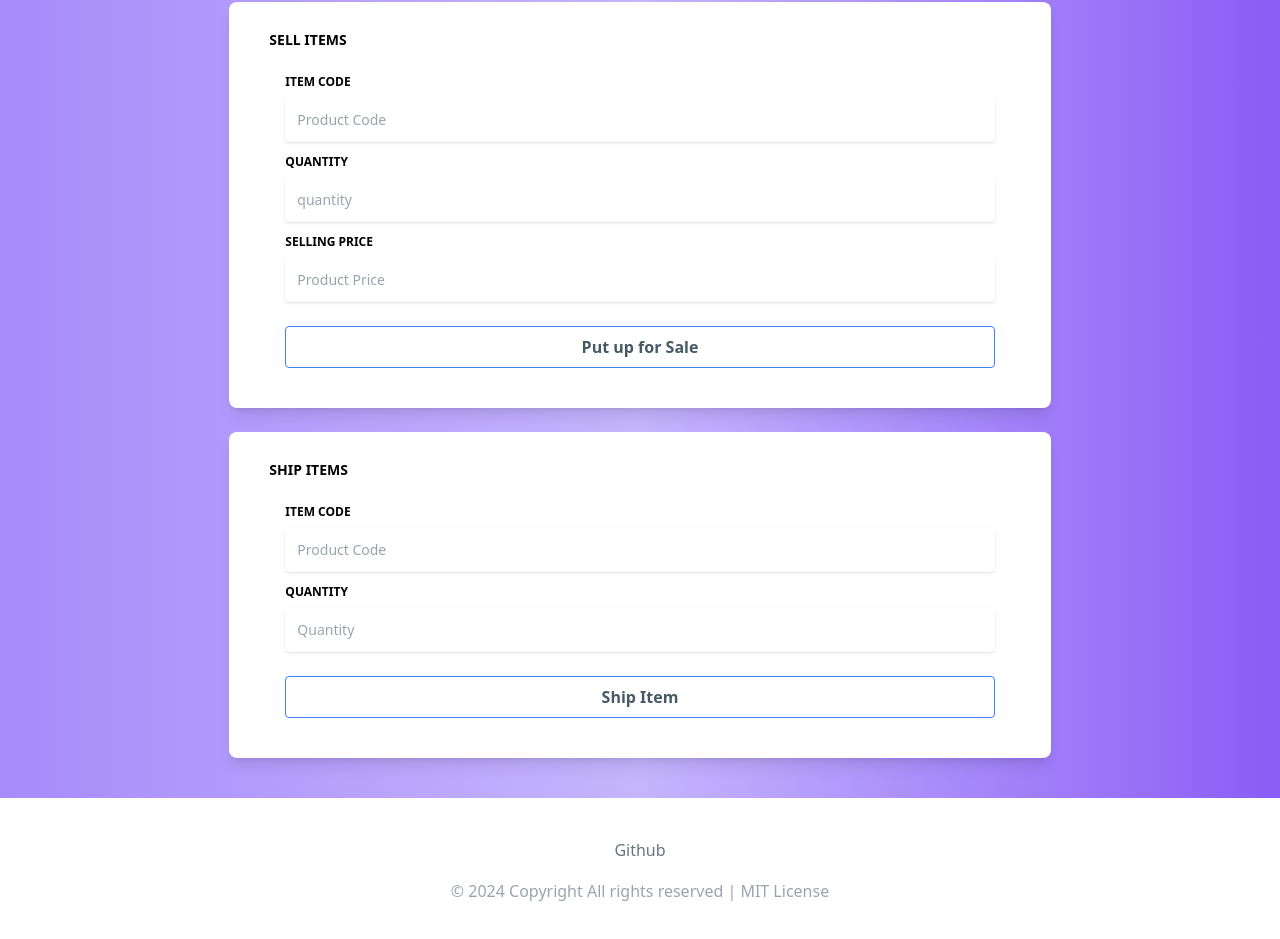
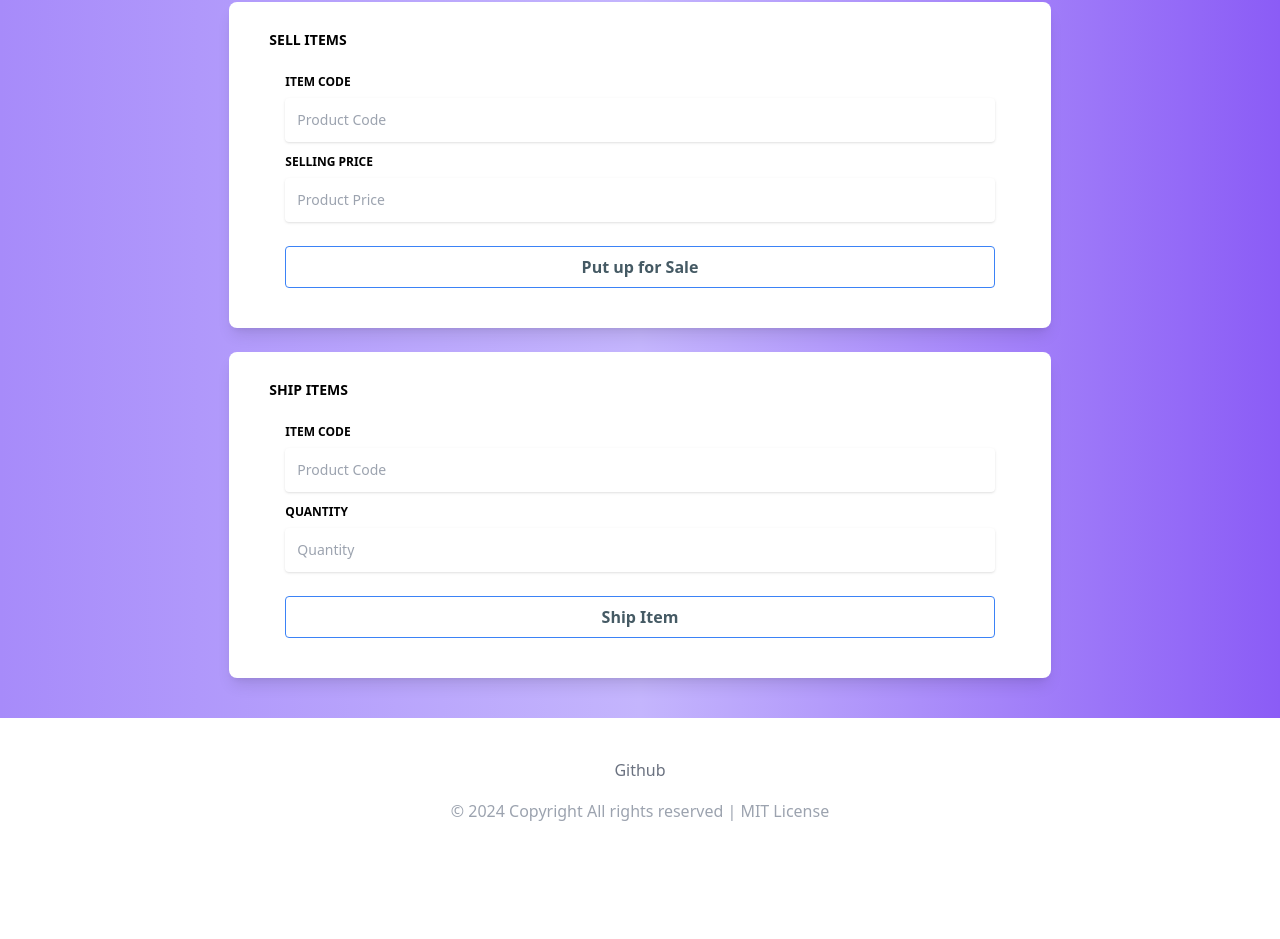
Before and after one commit to zer0vox/scmdapp, a React (Vite) app in the folder dappfront/: page /distributor in a window 1280 px wide. Shown: the part 930-1869 px from the top of the page. After the commit the page ends 1793 px from the top, so only its background shows below. Built offline with nearby package versions, Linux system fonts and the light colour scheme; no server answers.

Commit message:
Resolved arguement issues

```diff
--- a/dappfront/src/components/SellItemByDistributor.jsx
+++ b/dappfront/src/components/SellItemByDistributor.jsx
@@ -18,7 +18,7 @@ const SellItemByDistributor = ({ contract  ,globalName,
       }
 
       // Call the smart contract function to sell the item
-      const tx = await contract.sellItemByDistributor(productCode, price,quantity);
+      const tx = await contract.sellItemByDistributor(productCode, price);
       await tx.wait();
 
 
@@ -67,24 +67,7 @@ const SellItemByDistributor = ({ contract  ,globalName,
                 />
               </div>
             </div>
-            <div className="w-full  px-4">
-              <div className="relative w-full mb-3">
-                <label
-                  className="block uppercase text-blueGray-600 text-xs font-bold mb-2"
-                  htmlFor="sell-quantity"
-                >
-                  Quantity
-                </label>
-                <input
-                  type="text"
-                  id="sell-quantity"
-                  value={quantity}
-                  onChange={(e) => setQuantity(e.target.value)}
-                  className="border-0 px-3 py-3 placeholder-blueGray-300 text-blueGray-600 bg-white rounded text-sm shadow focus:outline-none focus:ring w-full ease-linear transition-all duration-150"
-                  placeholder="quantity"
-                />
-              </div>
-            </div>
+
             <div className="w-full  px-4">
               <div className="relative w-full mb-3">
                 <label
```
